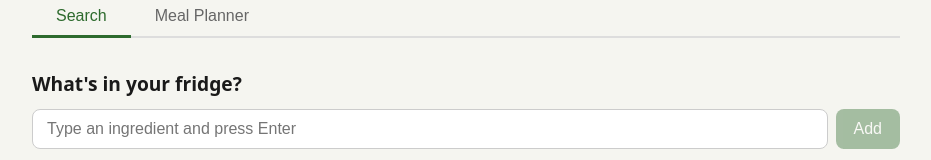
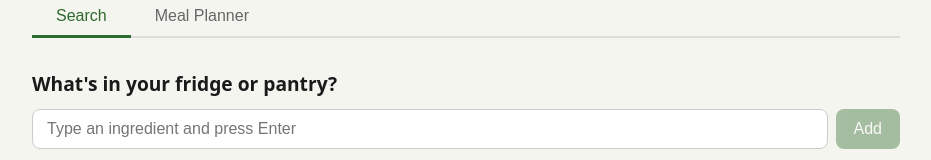
Before and after one commit to ferrari3000/food-saver, a React app in the folder frontend/: page / in a window 1280 px wide. Shown: the part 251-411 px from the top of the page, without its empty margins (174-1105 px from the left). Built offline with nearby package versions, Linux system fonts and the light colour scheme; the HTML template or start-up script is replaced by a standard one.

Commit message:
updating language

```diff
--- a/frontend/src/components/IngredientInput.jsx
+++ b/frontend/src/components/IngredientInput.jsx
@@ -20,7 +20,7 @@ export default function IngredientInput({ ingredients, onAdd, onRemove, onSearch
 
   return (
     <div className="ingredient-input">
-      <h2>What's in your fridge?</h2>
+      <h2>What's in your fridge or pantry?</h2>
       <div className="input-row">
         <input
           type="text"
```
